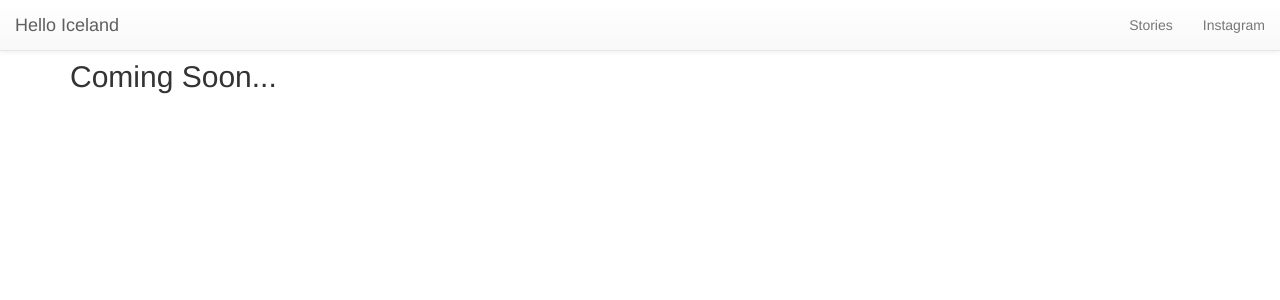
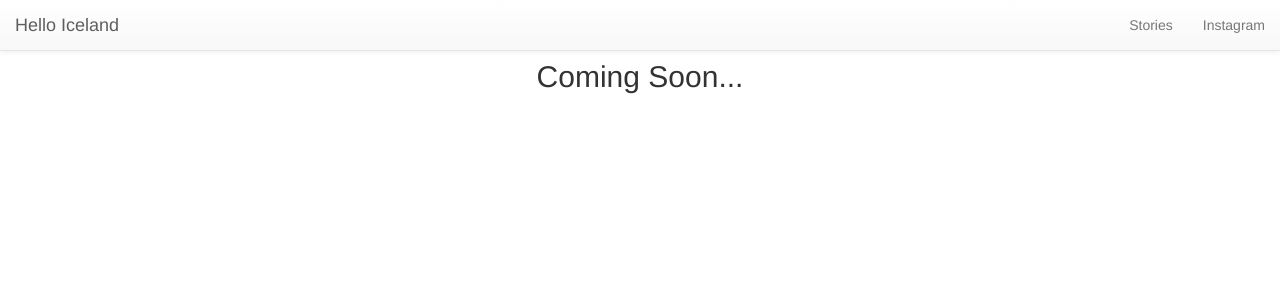
Before and after one commit to StephenJayYoung/Iceland, a Jekyll site: the page stories.html, which Jekyll copies as it is, in a window 1280 px wide. Shown: the top 300 px of the page. Built offline with Jekyll 4.4.1, drawn with Linux system fonts in a browser that asks for light colours; nearby versions of some CDN libraries; Markdown is read by kramdown in place of the engine named in the settings.

Commit message:
changes to insta and stories pages

```diff
--- a/Instagram.html
+++ b/Instagram.html
@@ -96,7 +96,7 @@
 <br>
 
 <div class="row">
-<div class="col-md-12 tet-center">
+<div class="text-center">
 <h2>Coming Soon...</h2>
 </div>
 </div>
--- a/stories.html
+++ b/stories.html
@@ -87,8 +87,7 @@
                 <hr> -->
 
                 <!-- Second Blog Post -->
-                <h2>
-                    Coming Soon...
+
 <!--                 </h2>
                 <p class="lead">
                     by <a href="index.php">Start Bootstrap</a>
@@ -124,7 +123,13 @@
         <!-- /.row -->
     </div>
 
-
+                <div class="row">
+                <div class="text-center">
+                <h2>
+                    Coming Soon...
+                </h2>
+                </div>
+                </div>
     <script src="js/imagesloaded.pkgd.min.js"></script>
     <script src="js/masonry.pkgd.min.js"></script>
     <script src="js/classie.js"></script>
```
Also changed, not shown: 2 other files.
